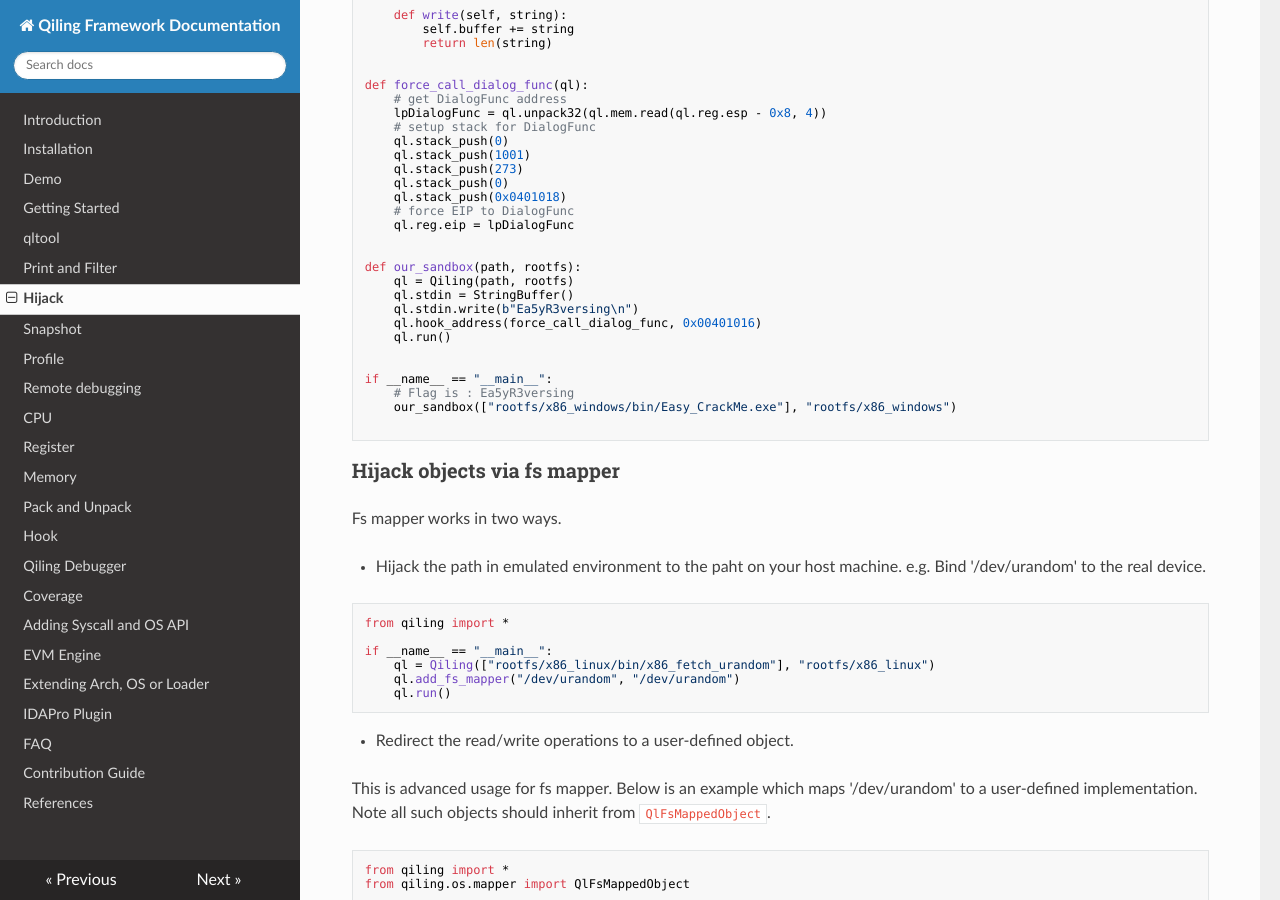
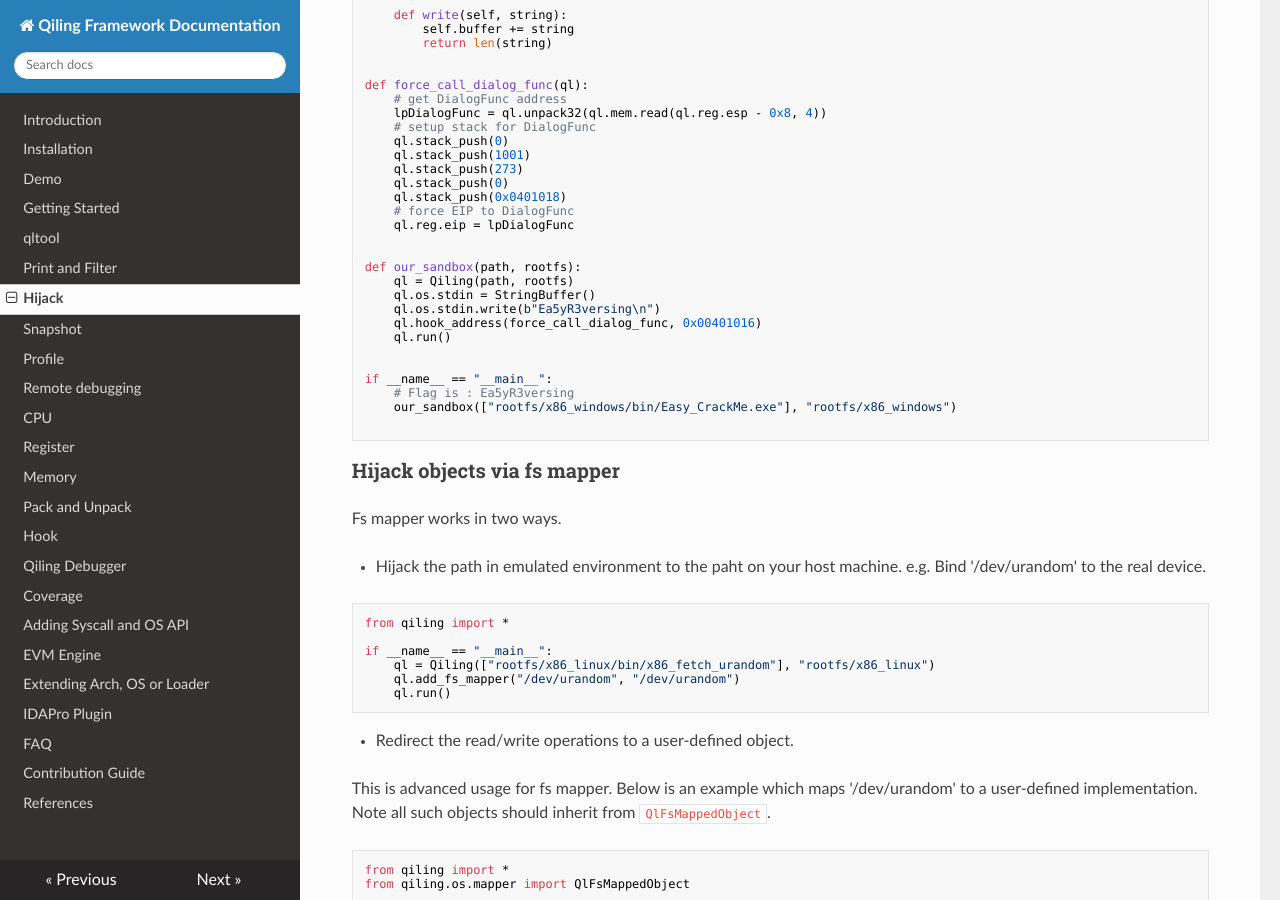
Before and after one commit to qilingframework/rtfd.io, an MkDocs documentation site: the page built from docs/hijack.md, in a window 1280 px wide and 900 px high, scrolled down 482 px. Built offline with MkDocs 1.6.1, drawn with Linux system fonts in a browser that asks for light colours; nearby versions of some CDN libraries.

Commit message:
Update doc per changes in standard streams

````diff
--- a/docs/hijack.md
+++ b/docs/hijack.md
@@ -47,8 +47,8 @@ def force_call_dialog_func(ql):
 
 def our_sandbox(path, rootfs):
     ql = Qiling(path, rootfs)
-    ql.stdin = StringBuffer()
-    ql.stdin.write(b"Ea5yR3versing\n")
+    ql.os.stdin = StringBuffer()
+    ql.os.stdin.write(b"Ea5yR3versing\n")
     ql.hook_address(force_call_dialog_func, 0x00401016)
     ql.run()
 
@@ -65,7 +65,7 @@ Fs mapper works in two ways.
 
 - Hijack the path in emulated environment to the paht on your host machine. e.g. Bind '/dev/urandom' to the real device.
 
-```
+```python
 from qiling import *
 
 if __name__ == "__main__":
````
